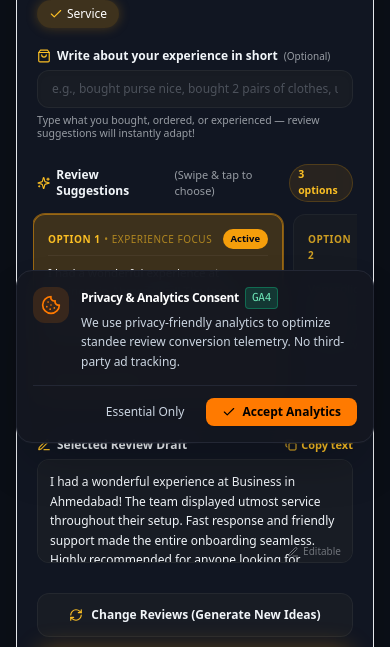
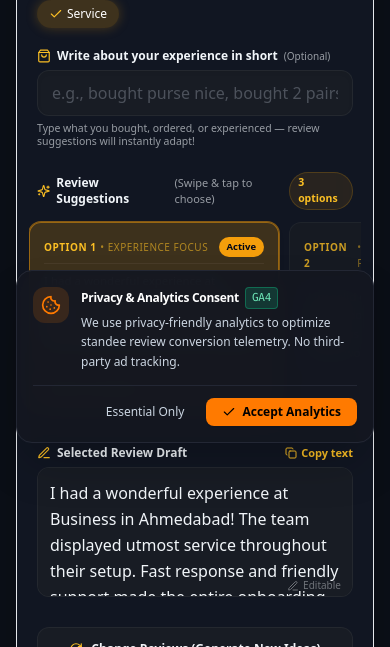
Before and after one commit to MeetBorad/Zentap.ai, a Next.js app: page /r/1/review in a window 390 px wide. Shown: the part 385-1032 px from the top of the page. Built offline with nearby package versions, Linux system fonts and the light colour scheme; no server answers; the database is empty.

Commit message:
feat(skills): add mandatory mobile-first-sync skill and guidelines

```diff
--- a/src/components/customer/ZenTapReviewAssistant.tsx
+++ b/src/components/customer/ZenTapReviewAssistant.tsx
@@ -501,7 +501,7 @@ export default function ZenTapReviewAssistant({
                     value={customExperience}
                     onChange={(e) => setCustomExperience(e.target.value)}
                     placeholder="e.g., bought purse nice, bought 2 pairs of clothes, unique design nice staff"
-                    className={`w-full ${themeClasses.inner} rounded-xl px-3.5 py-2.5 text-xs placeholder:opacity-40 border ${themeClasses.innerBorder} focus:outline-none focus:ring-1 focus:ring-amber-500/50 transition-all shadow-inner`}
+                    className={`w-full ${themeClasses.inner} rounded-xl px-3.5 py-2.5 text-base sm:text-xs placeholder:opacity-40 border ${themeClasses.innerBorder} focus:outline-none focus:ring-1 focus:ring-amber-500/50 transition-all shadow-inner`}
                   />
                 </div>
                 <p className="text-[10.5px] opacity-60 leading-tight">
@@ -523,7 +523,7 @@ export default function ZenTapReviewAssistant({
                 </div>
 
                 {/* Horizontal Scrolling Review Cards */}
-                <div className="flex flex-row gap-2.5 overflow-x-auto pb-2 pt-1 -mx-1 px-1 scrollbar-thin snap-x snap-mandatory">
+                <div className="flex flex-row gap-2.5 overflow-x-auto pb-2 pt-1 -mx-2 px-2 sm:mx-0 sm:px-0 scrollbar-none snap-x snap-mandatory">
                   {suggestions.map((sug, idx) => {
                     const isSelected = selectedSuggestionIndex === idx;
                     const labels = [
@@ -603,7 +603,7 @@ export default function ZenTapReviewAssistant({
                     onChange={(e) => setReviewDraft(e.target.value)}
                     rows={4}
                     placeholder="Select an option above or type your customized review here..."
-                    className={`w-full ${themeClasses.inner} rounded-xl p-3 text-xs leading-relaxed border ${themeClasses.innerBorder} focus:outline-none focus:ring-1 focus:ring-amber-500/40 transition-colors resize-none`}
+                    className={`w-full ${themeClasses.inner} rounded-xl p-3 text-base sm:text-xs leading-relaxed border ${themeClasses.innerBorder} focus:outline-none focus:ring-1 focus:ring-amber-500/40 transition-colors resize-none`}
                   />
                   <div className="absolute bottom-2.5 right-3 flex items-center gap-1 opacity-40 text-[10px] pointer-events-none">
                     <Edit3 className="w-3 h-3" />
```
Also changed, not shown: .agents/skills/mobile-first-sync/SKILL.md (added), 2 other files (tests, documents, lock files or other folders).
